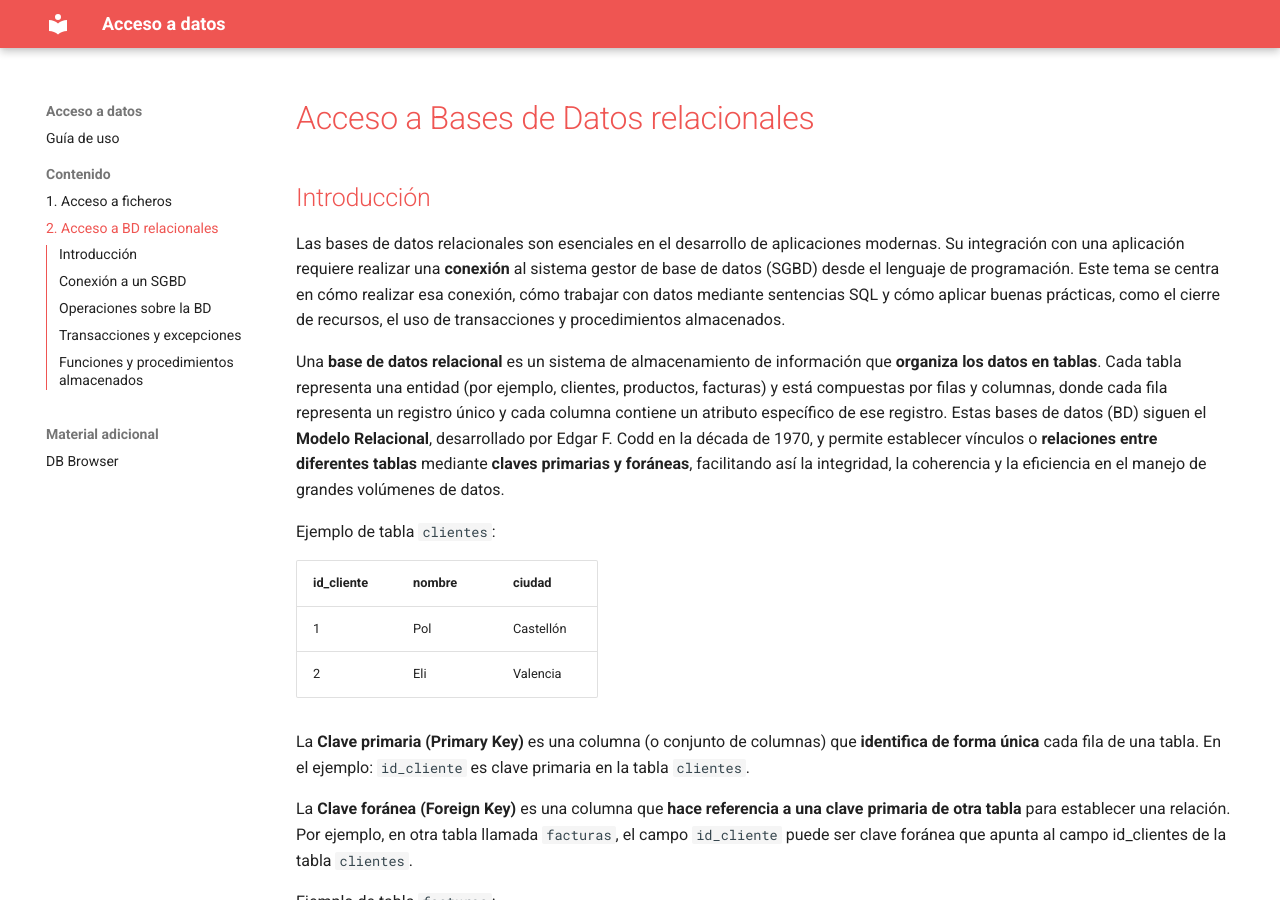
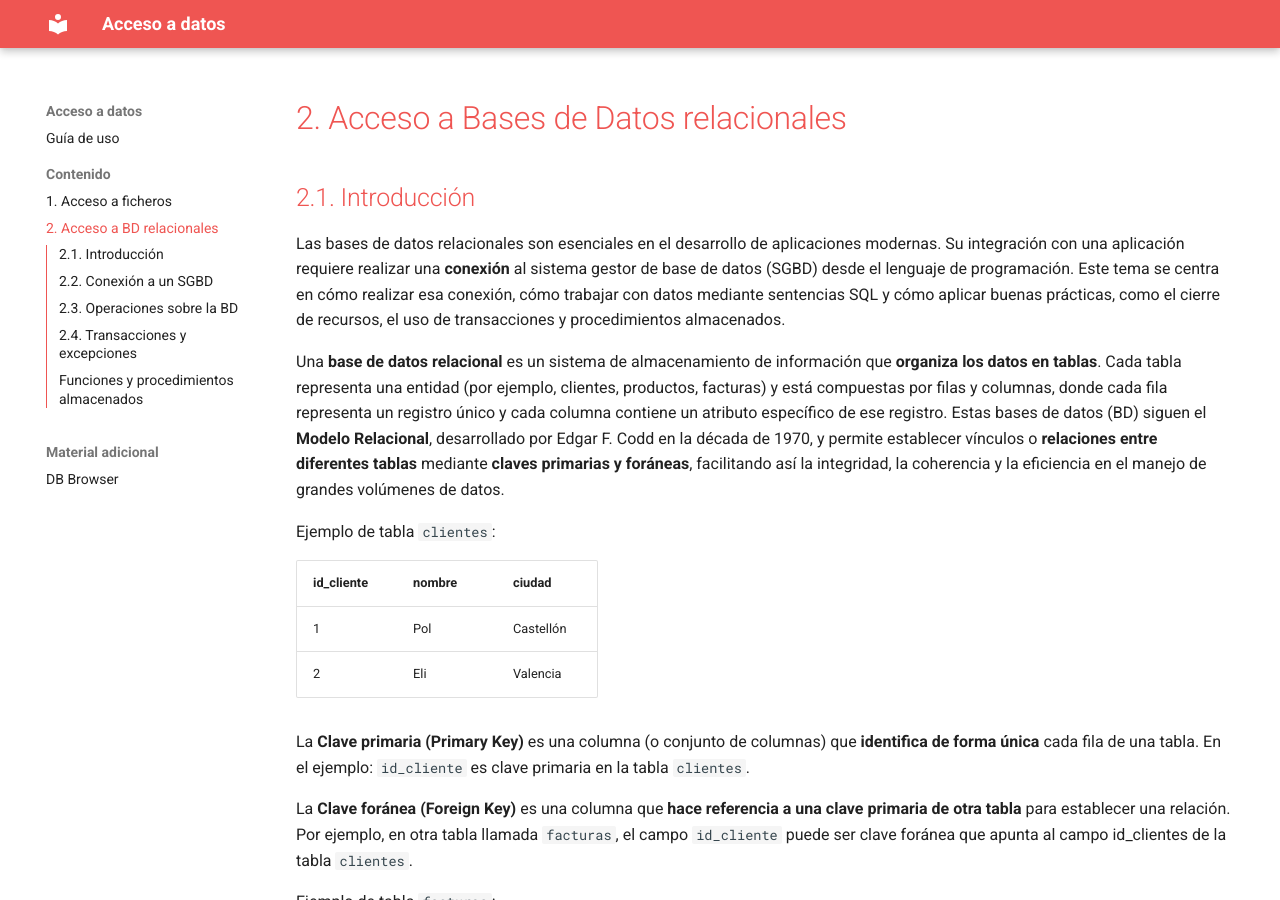
Before and after one commit to bpaterna/acceso_datos, an MkDocs documentation site: the page built from docs/2_BD_relacionales.md, in a window 1280 px wide and 900 px high. Built offline with MkDocs 1.6.1 and Material for MkDocs 9.7.7, drawn with Linux system fonts in a browser that asks for light colours; some of the changed text lies outside the part shown.

Commit message:
Add files via upload

```diff
--- a/docs/2_BD_relacionales.md
+++ b/docs/2_BD_relacionales.md
@@ -1,6 +1,6 @@
-# Acceso a Bases de Datos relacionales
+# 2. Acceso a Bases de Datos relacionales
 
-## Introducción
+## 2.1. Introducción
 Las bases de datos relacionales son esenciales en el desarrollo de aplicaciones modernas. Su integración con una aplicación requiere realizar una  **conexión** al sistema gestor de base de datos (SGBD) desde el lenguaje de programación. Este tema se centra en cómo realizar esa conexión, cómo trabajar con datos mediante sentencias SQL y cómo aplicar buenas prácticas, como el cierre de recursos, el uso de transacciones y procedimientos almacenados.
 
 Una **base de datos relacional** es un sistema de almacenamiento de información que **organiza los datos en tablas**. Cada tabla representa una entidad (por ejemplo, clientes, productos, facturas) y está compuestas por filas y columnas, donde cada fila representa un registro único y cada columna contiene un atributo específico de ese registro. Estas bases de datos (BD) siguen el **Modelo Relacional**, desarrollado por Edgar F. Codd en la década de 1970, y permite establecer vínculos o **relaciones entre diferentes tablas** mediante **claves primarias y foráneas**, facilitando así la integridad, la coherencia y la eficiencia en el manejo de grandes volúmenes de datos.
@@ -40,7 +40,7 @@ Un ejemplo sencillo de consulta podría ser:
     SELECT nombre FROM clientes WHERE ciudad = 'Valencia';
 
 
-<span class="mi_h2">Tipos de SGBD relacionales</span>
+<span class="mi_h3">Tipos de SGBD relacionales</span>
 
 Conocer qué **tipo de gestor de base de datos** se está utilizando es esencial para poder **conectar** correctamente desde una aplicación, ya que cada uno necesita su propio conector o driver. Podemos encontrar:
 
@@ -63,7 +63,7 @@ Conocer qué **tipo de gestor de base de datos** se está utilizando es esencial
     3. Crea una carpeta **datos** dentro de tu proyecto y copia en ella el archivo **nombre_de_tu_BD.sqlite**.
 
 
-## Conexión a un SGBD
+## 2.2. Conexión a un SGBD
 
 Cuando desarrollamos aplicaciones que trabajan con información persistente, necesitamos acceder a BD para consultar, insertar, modificar o eliminar datos. Existen dos formas principales de hacerlo desde el código:
 
@@ -71,7 +71,7 @@ Cuando desarrollamos aplicaciones que trabajan con información persistente, nec
   - Acceso mediante conectores.
 
 
-<span class="mi_h2">Acceso mediante ORM</span>
+<span class="mi_h3">Acceso mediante ORM</span>
 
 Un **ORM** es una herramienta que permite trabajar con la base de datos como si fuera un conjunto de objetos, evitando tener que escribir directamente SQL. El **ORM** se encarga de mapear las tablas a clases y los registros a objetos, y traduce automáticamente las operaciones del código a consultas SQL. Es ideal para trabajar de forma más productiva en aplicaciones complejas. Sus principales características son:
 
@@ -91,7 +91,7 @@ Room|	Java/Kotlin|	ORM oficial para bases de datos SQLite en Android
 **JPA** (Java Persistence API) es una especificación estándar de Java que define cómo se deben mapear objetos Java (o Kotlin) a tablas de bases de datos relacionales. Es decir, permite gestionar la persistencia de datos de forma orientada a objetos, sin necesidad de escribir SQL directamente. Es el estándar utilizado por las herramientas ORM como Hibernate, EclipseLink, o Spring Data JPA.
 
 
-<span class="mi_h2">Acceso mediante conectores</span>
+<span class="mi_h3">Acceso mediante conectores</span>
 
 Un **conector** (también llamado driver) es una librería software que permite que una aplicación se comunique con un gestor de base de datos (SGBD). Actúa como un puente entre nuestro código y la base de datos, traduciendo las instrucciones SQL a un lenguaje que el gestor puede entender y viceversa. Sin un conector, tu aplicación no podría comunicarse con la base de datos.
 
@@ -192,7 +192,7 @@ fun main() {
 
 
 
-<span class="mi_h2">Organización del código</span>
+<span class="mi_h3">Organización del código</span>
 
 Cuando se trabaja con bases de datos, una buena opción para organizar el código es tener el código que maneja toda la lógica de BD en un mismo sitio En Kotlin se puede crear un objeto con funciones para que estén disponibles de forma directa en otras partes del programa.
 
@@ -352,7 +352,7 @@ Lo primero será incluir las dependencia necesarias en **build.gradle.kts**
 
 -->
 
-## Operaciones sobre la BD
+## 2.3. Operaciones sobre la BD
 
 En **JDBC** (Java Database Connectivity), las operaciones sobre la base de datos se realizan  utilizando los siguientes objetos y métodos:
 
@@ -381,7 +381,7 @@ Método|	Uso principal|	Tipo de sentencia SQL|	Resultado que devuelve
 
 
 
-<span class="mi_h2">Buenas prácticas</span>
+<span class="mi_h3">Buenas prácticas</span>
 
 **Liberación de recursos**
 
@@ -865,9 +865,9 @@ El siguiente ejemplo elimina el instituto de prueba insertado.
 -->
 
 
-## Transacciones y excepciones
+## 2.4. Transacciones y excepciones
 
-<span class="mi_h2">Transacciones</span>
+<span class="mi_h3">Transacciones</span>
 
 Una transacción es una secuencia de una o más operaciones sobre una base de datos que deben ejecutarse como una unidad indivisible. El objetivo es asegurar que todas las operaciones se completen con éxito o, en caso de fallo, ninguna de ellas se aplique, manteniendo así la base de datos en un estado consistente. Por ejemplo, en una transferencia bancaria, si falla el abono en una cuenta, se cancela el débito en la otra.
 
@@ -899,7 +899,7 @@ Por defecto, muchas conexiones JDBC están en modo **auto-commit**, es decir, ca
         conexion.autoCommit = false
 
 
-<span class="mi_h2">Excepciones</span>
+<span class="mi_h3">Excepciones</span>
 
 El manejo de excepciones en las transacciones es absolutamente necesario para garantizar que los datos de la base de datos no queden en un estado inconsistente o corrupto cuando ocurre un error durante una operación.
 
```
